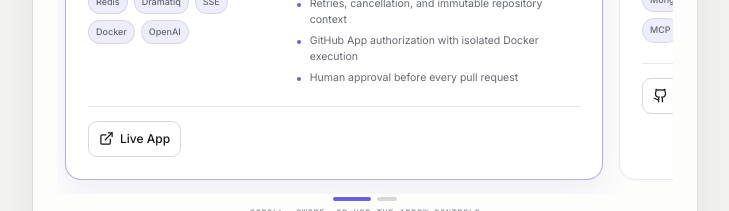
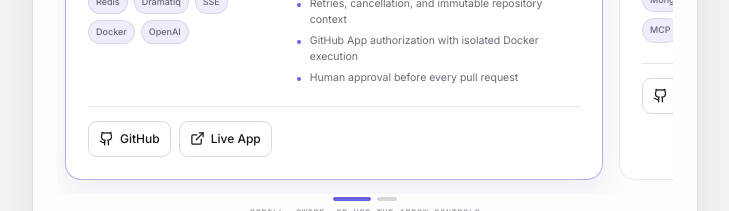
Before and after one commit to bhavyarustagi57/portfolio, a React (Vite) app: page / in a window 1280 px wide. Shown: the part 2160-2371 px from the top of the page, without its empty margins (275-1004 px from the left). Built offline with nearby package versions, Linux system fonts and the light colour scheme.

Commit message:
fix: restore coding agent repository link

```diff
--- a/src/components/Projects.jsx
+++ b/src/components/Projects.jsx
@@ -18,6 +18,7 @@ const projects = [
       'Human approval before every pull request',
     ],
     stack: ['Next.js', 'FastAPI', 'PostgreSQL', 'Redis', 'Dramatiq', 'SSE', 'Docker', 'OpenAI'],
+    github: 'https://github.com/bhavyarustagi57/issue-to-pr-live-test',
     live: 'https://github-issue-to-pr-agent-web.vercel.app/',
     tone: 'violet',
     featured: true,
```
